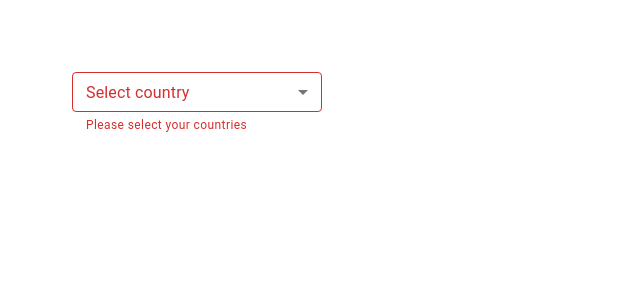
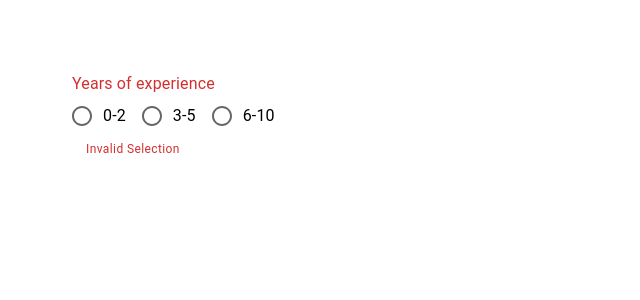
Before and after one commit to DonOhhhh/React-MUI-Tutorials, a React (Vite) app: page / in a window 1280 px wide. Shown: the top 300 px of the page, without its empty margins (0-640 px from the left). Built offline with nearby package versions, Linux system fonts and the light colour scheme.

Commit message:
feat : RadioButton

```diff
--- a/src/App.tsx
+++ b/src/App.tsx
@@ -1,5 +1,6 @@
 import "./App.css";
-import { MuiSelect } from "./components/MuiSelect";
+import { MuiRadioButton } from "./components/MuiRadioButton";
+// import { MuiSelect } from "./components/MuiSelect";
 // import { MuiTextField } from "./components/MuiTextField";
 // import { MuiButton } from "./components/MuiButton";
 // import { MultiTypography } from "./components/MultiTypography";
@@ -10,7 +11,8 @@
             {/* <MultiTypography /> */}
             {/* <MuiButton /> */}
             {/* <MuiTextField /> */}
-            <MuiSelect />
+            {/* <MuiSelect /> */}
+            <MuiRadioButton />
         </div>
     );
 }
--- /dev/null
+++ b/src/components/MuiRadioButton.tsx
@@ -0,0 +1,52 @@
+import {
+    Box,
+    FormControl,
+    FormControlLabel,
+    FormHelperText,
+    FormLabel,
+    Radio,
+    RadioGroup,
+} from "@mui/material";
+import React, { useState } from "react";
+
+export const MuiRadioButton = () => {
+    const [value, setValue] = useState("");
+    console.log({ value });
+    const handleChange = (event: React.ChangeEvent<HTMLInputElement>) => {
+        setValue(event.target.value);
+    };
+
+    return (
+        <Box>
+            <FormControl error={!value}>
+                <FormLabel id="job-experience-group">
+                    Years of experience
+                </FormLabel>
+                <RadioGroup
+                    name="job-experience-group"
+                    aria-label="job-experience-group-label"
+                    value={value}
+                    onChange={handleChange}
+                    row
+                >
+                    <FormControlLabel
+                        control={<Radio size="medium" color="secondary" />}
+                        label="0-2"
+                        value="0-2"
+                    />
+                    <FormControlLabel
+                        control={<Radio />}
+                        label="3-5"
+                        value="3-5"
+                    />
+                    <FormControlLabel
+                        control={<Radio />}
+                        label="6-10"
+                        value="6-10"
+                    />
+                </RadioGroup>
+                <FormHelperText>Invalid Selection</FormHelperText>
+            </FormControl>
+        </Box>
+    );
+};
```
